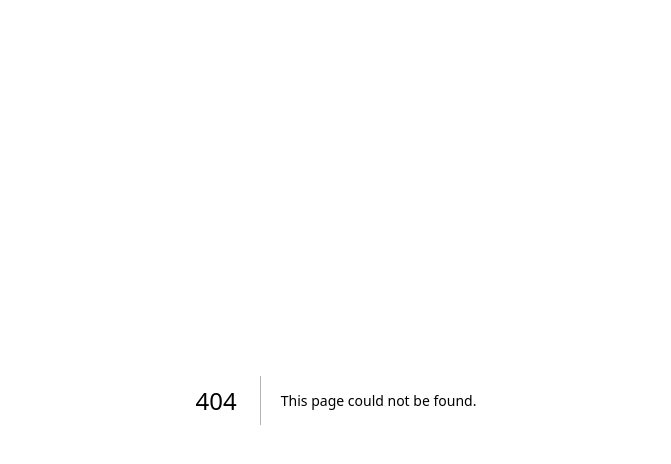
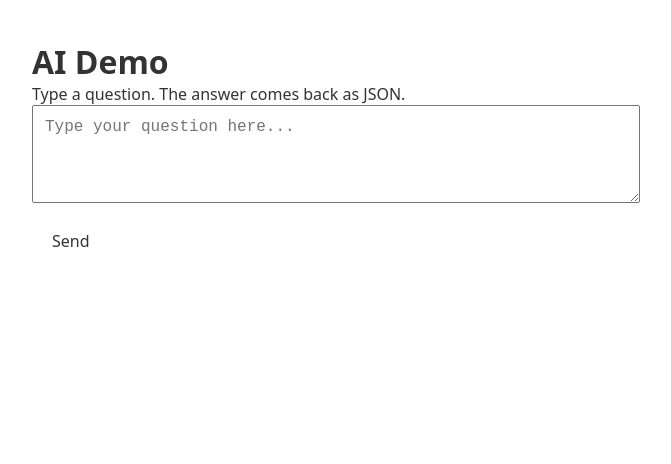
Before and after one commit to mirulkasy/SDC_Hackathon_E30S_Submission, a Next.js app: page /demo in a window 1280 px wide. Before the commit this address had no page. Shown: the top 464 px of the page, without its empty margins (304-975 px from the left). Built offline with nearby package versions, Linux system fonts and the light colour scheme.

Commit message:
Gemini ai API
+ api/ask/
+ demo

```diff
--- /dev/null
+++ b/src/app/(ai)/demo/page.js
@@ -0,0 +1,101 @@
+"use client";
+
+import { useState } from "react";
+
+export default function DemoPage() {
+  const [question, setQuestion] = useState("");
+  const [result, setResult] = useState(null);
+  const [loading, setLoading] = useState(false);
+  const [error, setError] = useState("");
+
+  async function handleAsk() {
+    if (!question.trim()) return;
+
+    setLoading(true);
+    setError("");
+    setResult(null);
+
+    try {
+      const res = await fetch("/api/ask", {
+        method: "POST",
+        headers: { "Content-Type": "application/json" },
+        body: JSON.stringify({ question }),
+      });
+
+      const data = await res.json();
+
+      if (!res.ok) {
+        setError(data.error || "Request failed");
+      } else {
+        setResult(data);
+      }
+    } catch (err) {
+      setError("Could not reach the server. Is npm run dev running?");
+    } finally {
+      setLoading(false);
+    }
+  }
+
+  return (
+    <main
+      style={{
+        maxWidth: 640,
+        margin: "40px auto",
+        padding: "0 16px",
+        fontFamily: "system-ui, sans-serif",
+      }}
+    >
+      <h1>AI Demo</h1>
+      <p>Type a question. The answer comes back as JSON.</p>
+
+      <textarea
+        value={question}
+        onChange={(e) => setQuestion(e.target.value)}
+        placeholder="Type your question here..."
+        rows={4}
+        style={{
+          width: "100%",
+          padding: 12,
+          fontSize: 16,
+          boxSizing: "border-box",
+          color: "#000",
+        }}
+      />
+
+      <button
+        onClick={handleAsk}
+        disabled={loading}
+        style={{
+          marginTop: 12,
+          padding: "10px 20px",
+          fontSize: 16,
+          cursor: loading ? "not-allowed" : "pointer",
+        }}
+      >
+        {loading ? "Thinking..." : "Send"}
+      </button>
+
+      {error && <p style={{ color: "crimson", marginTop: 16 }}>{error}</p>}
+
+      {result && (
+        <>
+          <h2>Answer</h2>
+          <p>{result.answer}</p>
+
+          <h3>Raw JSON</h3>
+          <pre
+            style={{
+              background: "#f4f4f4",
+              color: "#000",
+              padding: 12,
+              borderRadius: 6,
+              overflowX: "auto",
+            }}
+          >
+            {JSON.stringify(result, null, 2)}
+          </pre>
+        </>
+      )}
+    </main>
+  );
+}
--- /dev/null
+++ b/src/app/api/ask/route.js
@@ -0,0 +1,30 @@
+import { GoogleGenAI } from "@google/genai";
+import { NextResponse } from "next/server";
+
+const ai = new GoogleGenAI({ apiKey: process.env.GEMINI_API_KEY });
+
+export async function POST(req) {
+  try {
+    const { question } = await req.json();
+
+
+    const response = await ai.models.generateContent({
+      model: "gemini-3.8-flash",
+      contents: question,
+      config: {
+        responseMimeType: "application/json",
+        systemInstruction: `
+      - Answer the user's question. Reply only with JSON in this format: {"answer": "your answer here"}
+      - Answer only questions related to business and finance.
+      - If the question is not about business or finance, reply with: {"answer": "Sorry, I can only answer business and finance questions."}
+    `,
+    temperature: 1.0,
+      },
+    });
+
+    return NextResponse.json(JSON.parse(response.text ?? "{}"));
+  } catch (err) {
+    console.error(err);
+    return NextResponse.json({ error: "Something went wrong" }, { status: 500 });
+  }
+}
```
Also changed, not shown: package.json (+15 -1 lines), 1 other file (tests, documents, lock files or other folders).
